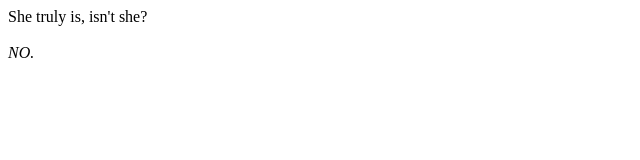
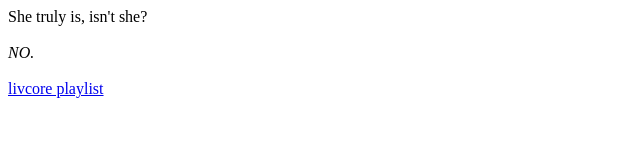
Before and after one commit to Abdul-MughisA/ACICLiv.github.io, a plain HTML site: page index.html in a window 1280 px wide. Shown: the whole page, without its empty margins (0-640 px from the left). Drawn offline with Linux system fonts and the light colour scheme.

Commit message:
Update index.html

```diff
--- a/index.html
+++ b/index.html
@@ -7,6 +7,7 @@
     </head>
     <body>
         She truly is, isn't she?<br><br>
-        <i>NO.</i>
+        <i>NO.</i><br><br>
+        <a href="https://open.spotify.com/playlist/2EaeMhWsEl8NacRayd6Fnc?si=78ffaca4fb9b4e27">livcore playlist</a>
     </body>
 </html>
```
